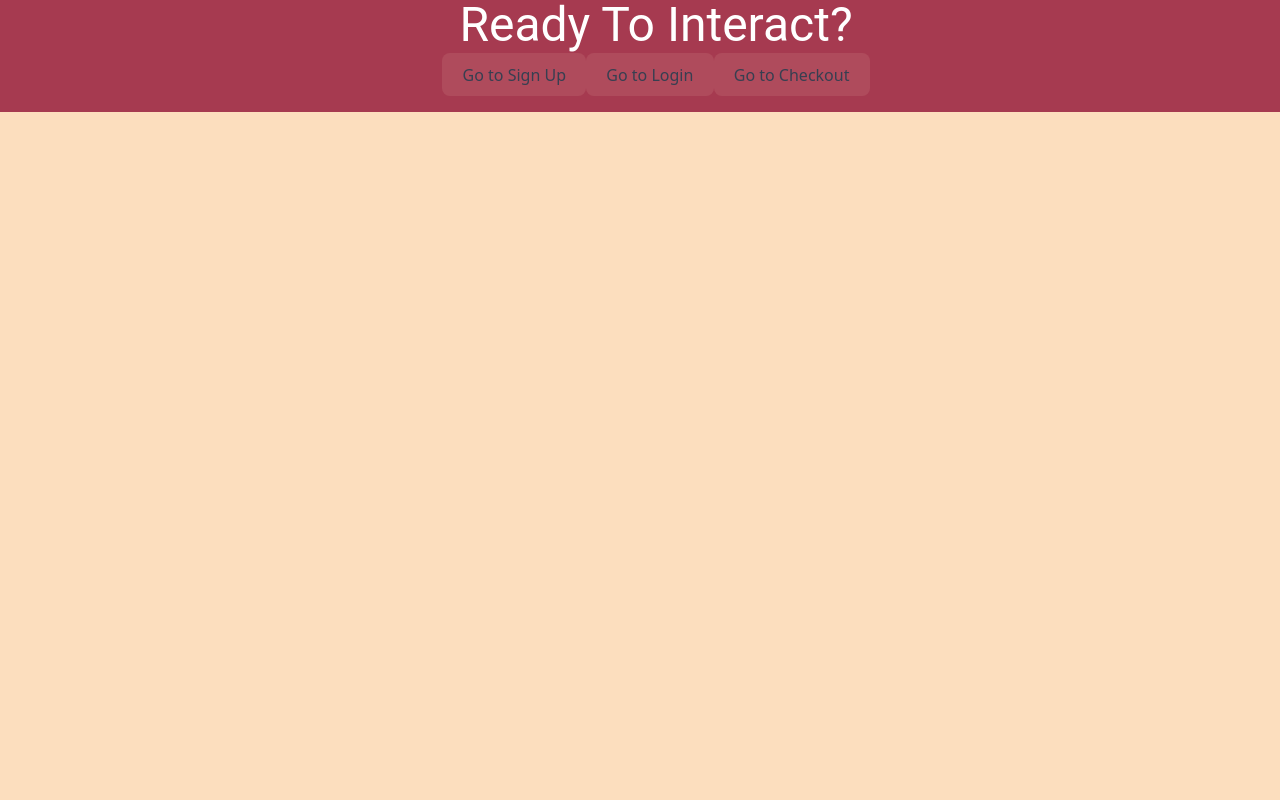
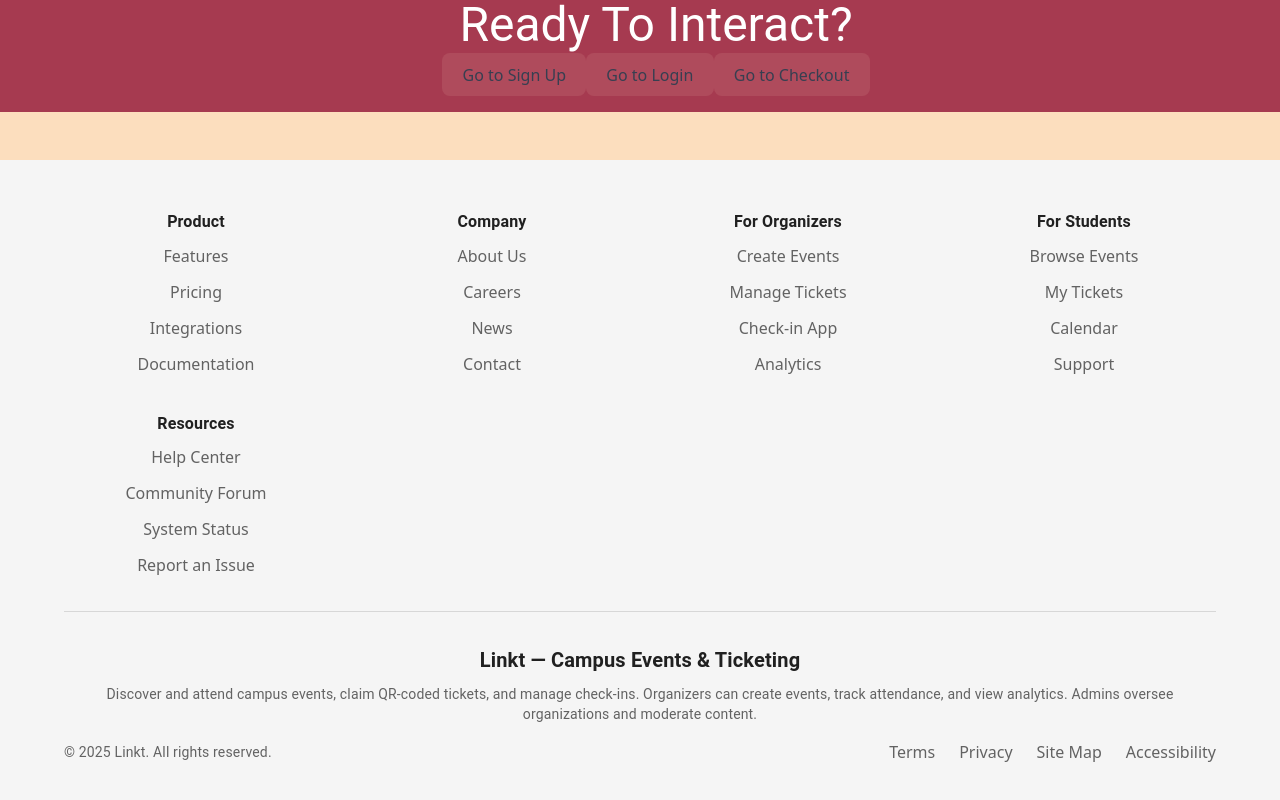
Before and after one commit to RenaudBernier/linkt, a React (Vite) app in the folder frontend/my-react-app/: page / in a window 1280 px wide. Shown: the part 1665-2465 px from the top of the page. Before the commit the page ends 1777 px from the top, so only its background shows below. Built offline with nearby package versions, Linux system fonts and the light colour scheme.

Commit message:
Added a footer (#60)
* Added a footer

* added footer changed to work with mui

* Delete package-lock.json

* Delete package.json

---------

Co-authored-by: Renaud Bernier <renaudbernier@hotmail.fr>

```diff
--- a/frontend/my-react-app/package.json
+++ b/frontend/my-react-app/package.json
@@ -21,8 +21,8 @@
     },
     "devDependencies": {
         "@eslint/js": "^9.33.0",
-        "@types/react": "^19.1.10",
-        "@types/react-dom": "^19.1.7",
+        "@types/react": "^19.2.2",
+        "@types/react-dom": "^19.2.1",
         "@types/react-router-dom": "^5.3.3",
         "@vitejs/plugin-react": "^5.0.0",
         "eslint": "^9.33.0",
--- a/frontend/my-react-app/src/App.tsx
+++ b/frontend/my-react-app/src/App.tsx
@@ -1,6 +1,7 @@
 // src/App.tsx
 import {Routes, Route, useNavigate, Outlet} from 'react-router-dom';
 import {
+
   AppBar,
   Toolbar,
   Box,
@@ -18,6 +19,7 @@ import SignUp from './SignUp';
 import Login from './Login';
 import CheckoutPage from "./components/CheckoutPage.tsx";
 import Header from "./components/Header.tsx";
+import Footer from "./components/Footer";
 
 function MainLayout() {
     return (
@@ -25,6 +27,7 @@ function MainLayout() {
             <Header/>
             <Toolbar/>
             <Outlet />
+            <Footer />
         </>
     );
 }
--- /dev/null
+++ b/frontend/my-react-app/src/components/Footer.tsx
@@ -0,0 +1,85 @@
+
+import { Box, Container, Divider, Link, Stack, Typography } from '@mui/material';
+
+const sections: Array<{ title: string; links: string[] }> = [
+  { title: 'Product',       links: ['Features', 'Pricing', 'Integrations', 'Documentation'] },
+  { title: 'Company',       links: ['About Us', 'Careers', 'News', 'Contact'] },
+  { title: 'For Organizers',links: ['Create Events', 'Manage Tickets', 'Check-in App', 'Analytics'] },
+  { title: 'For Students',  links: ['Browse Events', 'My Tickets', 'Calendar', 'Support'] },
+  { title: 'Resources',     links: ['Help Center', 'Community Forum', 'System Status', 'Report an Issue'] },
+];
+
+export default function Footer() {
+  return (
+    <Box component="footer" sx={{ bgcolor: 'grey.100', color: 'text.primary', mt: 6 }}>
+      <Container sx={{ py: { xs: 4, sm: 6 } }}>
+        {/* Columns with CSS Grid */}
+        <Box
+          sx={{
+            display: 'grid',
+            gap: 4,
+            gridTemplateColumns: {
+              xs: '1fr',
+              sm: 'repeat(2, 1fr)',
+              md: 'repeat(3, 1fr)',
+              lg: 'repeat(4, 1fr)',
+              xl: 'repeat(5, 1fr)',
+            },
+          }}
+        >
+          {sections.map((sec) => (
+            <Box key={sec.title}>
+              <Typography variant="subtitle1" fontWeight={700} gutterBottom>
+                {sec.title}
+              </Typography>
+              <Stack spacing={1}>
+                {sec.links.map((label) => (
+                  <Link
+                    key={label}
+                    href="#"
+                    underline="hover"
+                    color="text.secondary"
+                    sx={{ display: 'inline-block', lineHeight: 1.75, '&:hover': { color: 'text.primary' } }}
+                  >
+                    {label}
+                  </Link>
+                ))}
+              </Stack>
+            </Box>
+          ))}
+        </Box>
+
+        <Divider sx={{ my: 4 }} />
+
+        {/* Blurb */}
+        <Stack spacing={1} sx={{ mb: 2 }}>
+          <Typography variant="h6" fontWeight={700}>
+            Linkt — Campus Events & Ticketing
+          </Typography>
+          <Typography variant="body2" color="text.secondary">
+            Discover and attend campus events, claim QR-coded tickets, and manage check-ins. Organizers can create events,
+            track attendance, and view analytics. Admins oversee organizations and moderate content.
+          </Typography>
+        </Stack>
+
+        {/* Bottom bar */}
+        <Stack
+          direction={{ xs: 'column', sm: 'row' }}
+          spacing={2}
+          alignItems="center"
+          justifyContent="space-between"
+        >
+          <Typography variant="body2" color="text.secondary">
+            © {new Date().getFullYear()} Linkt. All rights reserved.
+          </Typography>
+          <Stack direction="row" spacing={3}>
+            <Link href="#" color="text.secondary" underline="hover">Terms</Link>
+            <Link href="#" color="text.secondary" underline="hover">Privacy</Link>
+            <Link href="#" color="text.secondary" underline="hover">Site Map</Link>
+            <Link href="#" color="text.secondary" underline="hover">Accessibility</Link>
+          </Stack>
+        </Stack>
+      </Container>
+    </Box>
+  );
+}
```
Also changed, not shown: 1 other file (tests, documents, lock files or other folders).
